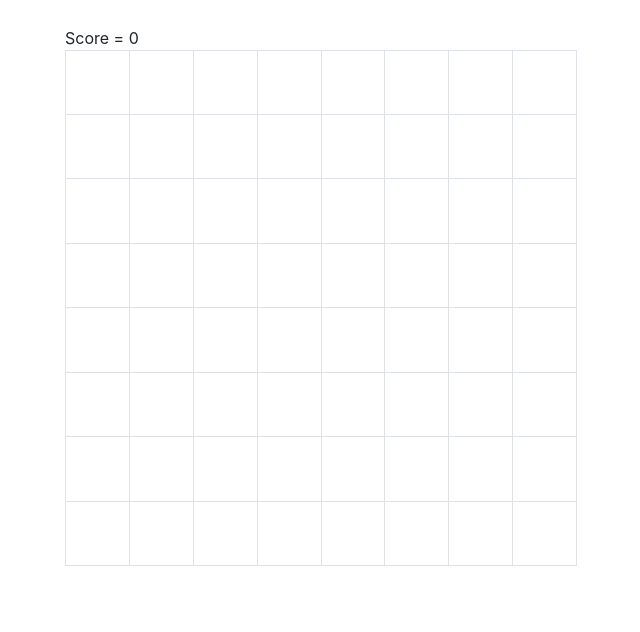
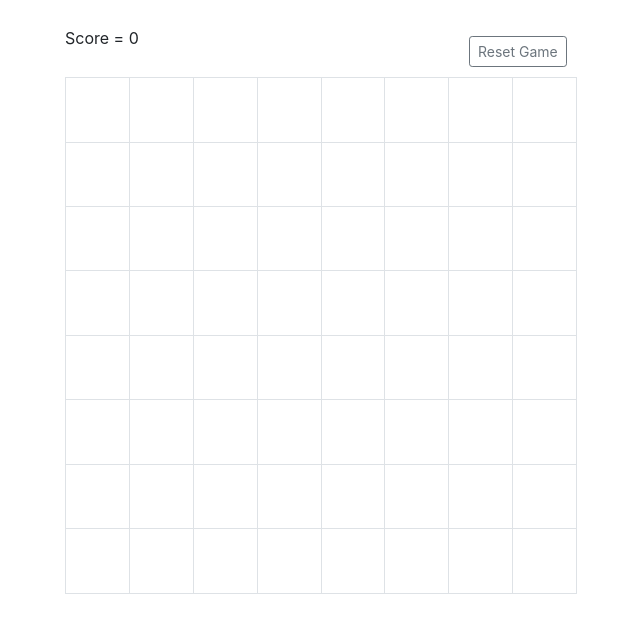
Before and after one commit to naseerhussain/ciber_quintype, an Angular app: page / in a window 1280 px wide. Shown: the top 632 px of the page, without its empty margins (63-703 px from the left). Built offline with nearby package versions, Linux system fonts and the light colour scheme.

Commit message:
reset game added

```diff
--- a/src/app/app.component.html
+++ b/src/app/app.component.html
@@ -1,6 +1,7 @@
 <div class="container">
   <div class="table-container">
     <span> Score = {{score}}</span>
+    <button class="btn btn-sm btn-outline-secondary pull-right" (click)="ngOnInit()">Reset Game</button>
     <table class="table table-bordered">
       <tbody>
         <tr *ngFor="let item of arr;let i=index">
--- a/src/styles.css
+++ b/src/styles.css
@@ -48,6 +48,10 @@ table {
       max-width: 100%;
       max-height: 100%;
   }
+  .pull-right{
+      float: right;
+      margin: 2%;
+  }
 
   /* .diamond{
       background:
```
